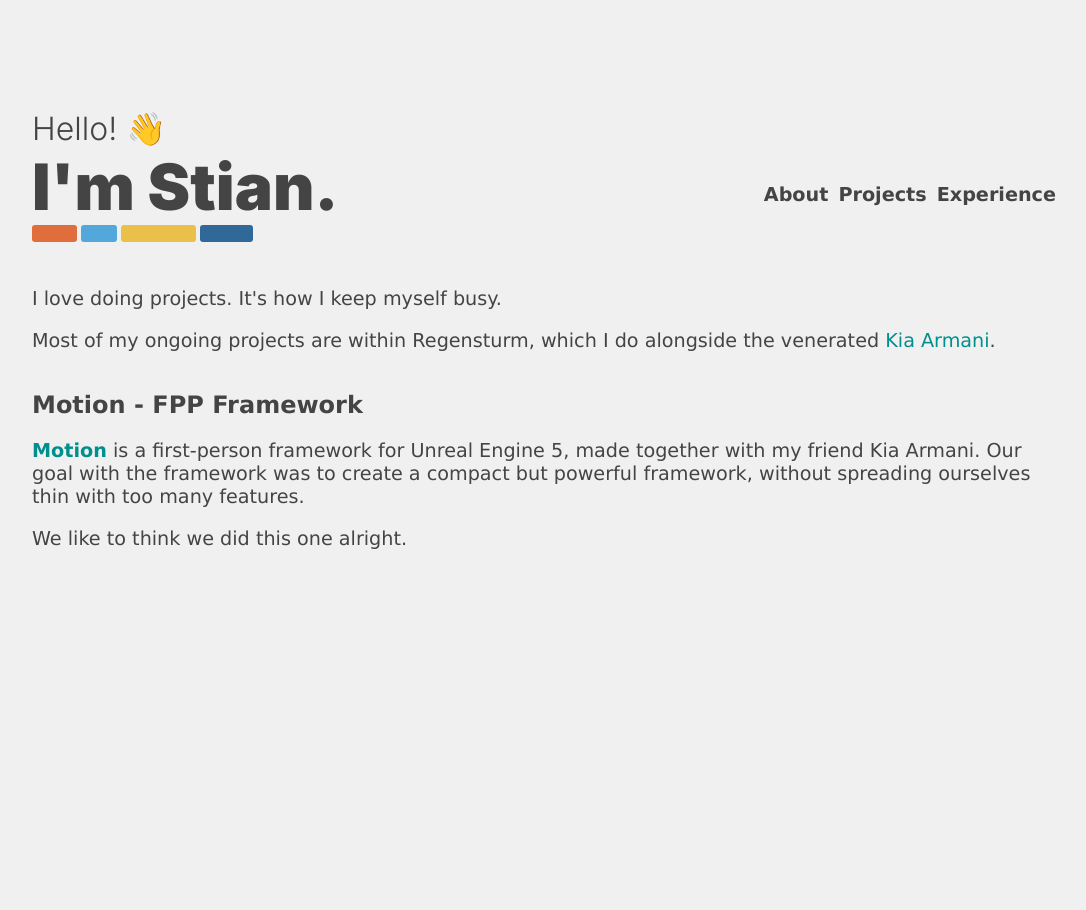
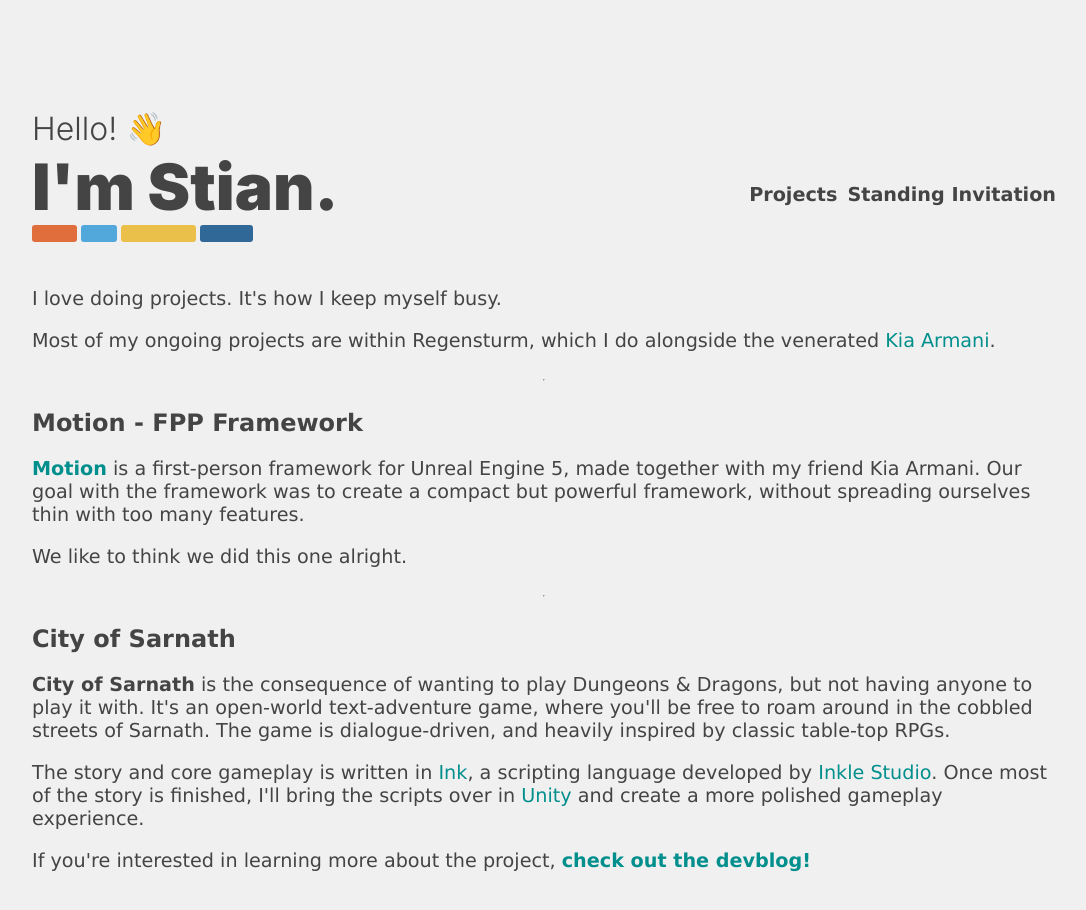
Before and after one commit to StianOvesen/stianovesen.github.io, a plain HTML site: page pages/projects.html in a window 1280 px wide. Shown: the whole page, without its empty margins (96-1182 px from the left). Before the commit the page ends 800 px from the top, so only its background shows below. Drawn offline with Linux system fonts and the light colour scheme; files whose address does not match are found by name.

Commit message:
Update nav menu

```diff
--- a/pages/projects.html
+++ b/pages/projects.html
@@ -11,19 +11,16 @@
     <div class="wrap">
         <div class="flex-container">
             <div class="header">
-                <a href="/index.html" class="to-home">
+                <a href="../" class="to-home">
                     <h1 id="intro">Hello! 👋 </h1>
                     <h1 id="title">I'm Stian.</h1>
                 </a>
             </div>
             <div class="right-menu">
-                <!---
-                    <button id="btn-darkmode" onclick="darkMode()">Darkmode</button>
-                -->
                 <ul class="navbar">
-                    <li id="nav-list"><a href="./about-me.html">About</a></li>
+                    <!-- <li id="nav-list"><a href="./about-me.html">About</a></li> -->
                     <li id="nav-list"><a href="./projects.html">Projects</a></li>
-                    <li id="nav-list"><a href="">Experience</a></li>
+                    <li id="nav-list"><a href="./standing-invitation.html">Standing Invitation</a></li>
                 </ul>
             </div>
         </div>
@@ -41,11 +38,18 @@
                 <p class="main-text">I love doing projects. It's how I keep myself busy.</p>
                 <p class="main-text">Most of my ongoing projects are within Regensturm, which I do alongside the venerated <a href="https://kia.dev">Kia Armani</a>.</p>
             </div>
-
+            <hr class="solid">
             <div>
                 <h2>Motion - FPP Framework</h2>
                 <p class="main-text"> <strong><a href="https://www.unrealengine.com/marketplace/en-US/product/motion-first-person-character-framework">Motion</a></strong> is a first-person framework for Unreal Engine 5, made together with my friend Kia Armani. Our goal with the framework was to create a compact but powerful framework, without spreading ourselves thin with too many features.</p>
                 <p class="main-text">We like to think we did this one alright.</p>
+            </div>
+            <hr class="solid">
+            <div>
+                <h2>City of Sarnath</h2>
+                <p class="main-text"><strong>City of Sarnath</strong> is the consequence of wanting to play Dungeons & Dragons, but not having anyone to play it with. It's an open-world text-adventure game, where you'll be free to roam around in the cobbled streets of Sarnath. The game is dialogue-driven, and heavily inspired by classic table-top RPGs. </p>
+                <p class="main-text">The story and core gameplay is written in <a href="https://github.com/inkle/ink">Ink</a>, a scripting language developed by <a href="https://www.inklestudios.com/">Inkle Studio</a>. Once most of the story is finished, I'll bring the scripts over in <a href="https://unity.com/">Unity</a> and create a more polished gameplay experience.</p>
+                <p class="main-text">If you're interested in learning more about the project, <strong> <a href="https://cityofsarnath.com">check out the devblog!</a></strong></p>
             </div>
 
         </div>
```
Also changed, not shown: pages/about-me.html (+3 -5 lines), pages/standing-invitation.html (+3 -5 lines).
